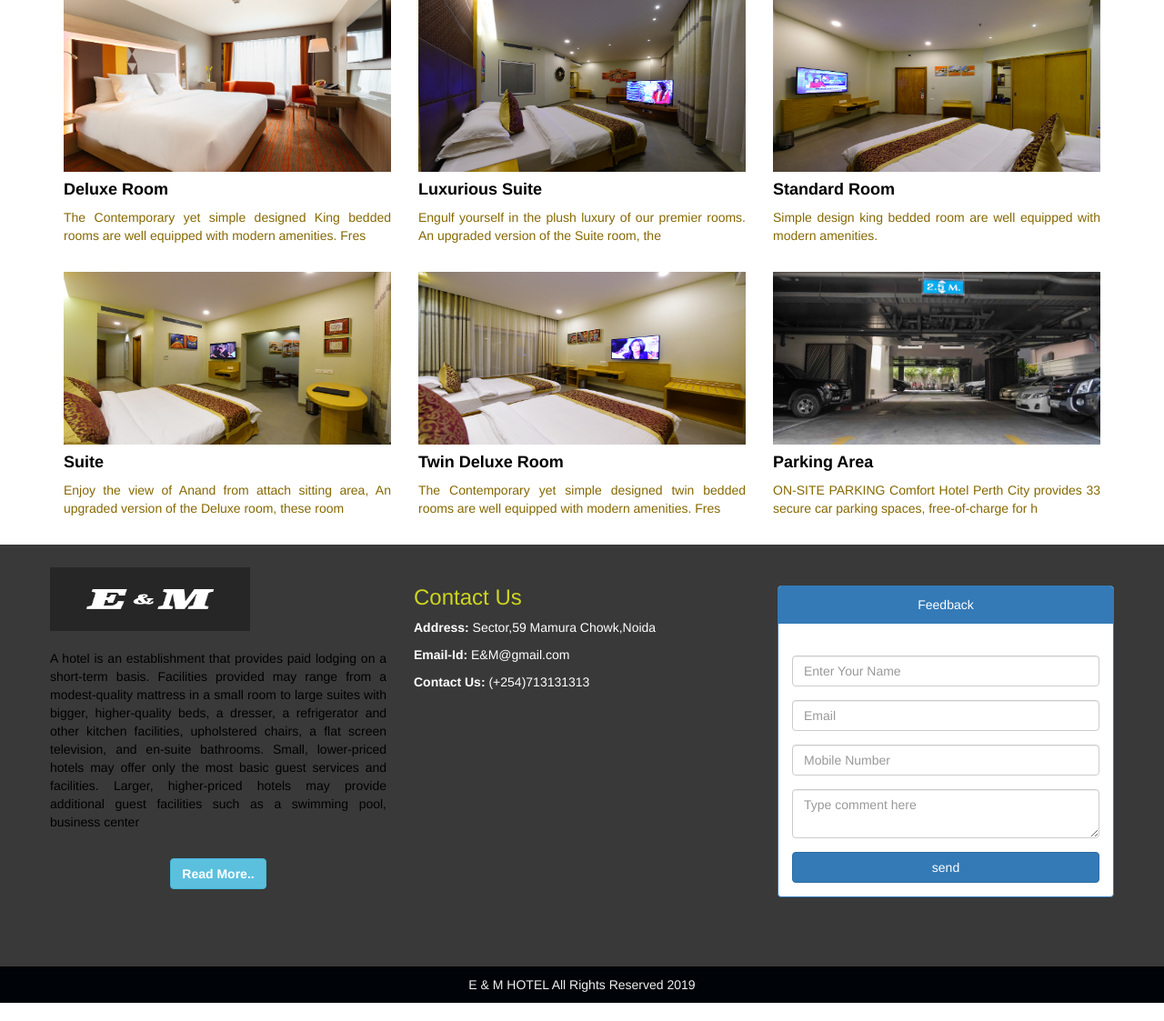
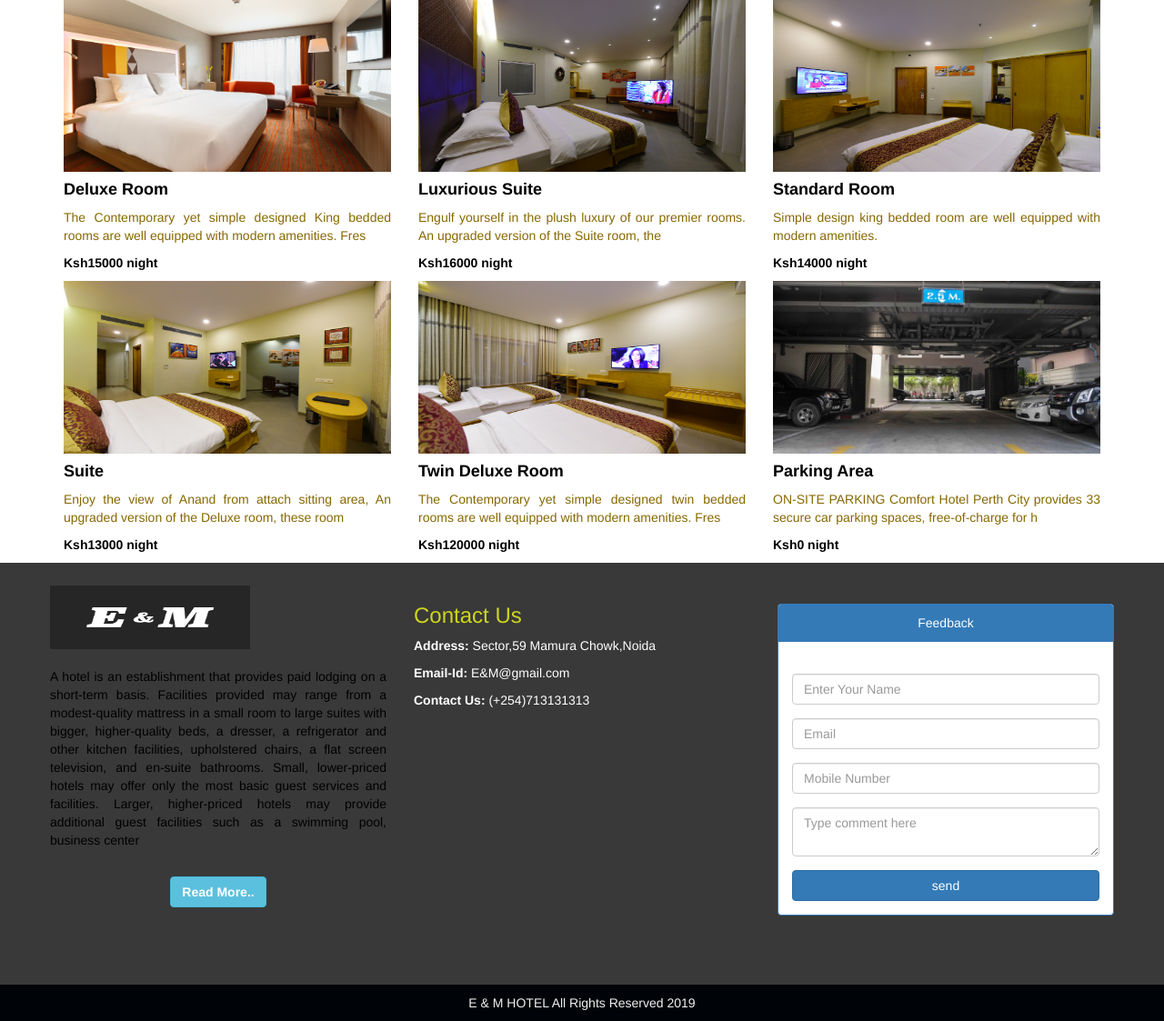
Before and after one commit to M-erick/Hotel-ReservationWithMessaging, a PHP site: page / in a window 1280 px wide. Shown: the part 472-1595 px from the top of the page at 91% size. Run offline with PHP 8.4, Linux system fonts and the light colour scheme; the visitor is signed in with stand-in values (Sample User, id 1); data comes from the database, SQL or seed files in the repository.

Commit message:
Added the Price data from database

```diff
--- a/index.php
+++ b/index.php
@@ -98,8 +98,11 @@ include('connection.php');
 
       <img src="image/rooms/<?php echo $r_res['image']; ?>"class="img-responsive rounded mx-auto d-block"alt="Image"id="img1"> <!--Id Is Img-->
       <a  style="text-decoration : none" href="room_details.php?room_id=<?php echo $r_res['room_id']; ?>">
-      <h4 class="text-left"><b><font color="#000000;" ><?php echo $r_res['type']; ?></b> </h4></font> </a>
-      <p class="text-justify"><font color="#868686;" ><?php echo substr($r_res['details'],0,100); ?></font></p><br>
+      <h4 class="text-left"><b><font color="#000000;" ><?php echo $r_res['type']; ?></b> </h4></font>
+    </a>
+      <p class="text-justify"><font color="#868686;" ><?php echo substr($r_res['details'],0,100); ?></font></p>
+      <p class="text-left"><b><font color="#000000;" >Ksh<?php echo $r_res['price']; ?> night</b> </p></font> </a>
+
 
     </div>
 	<?php } ?>
```
